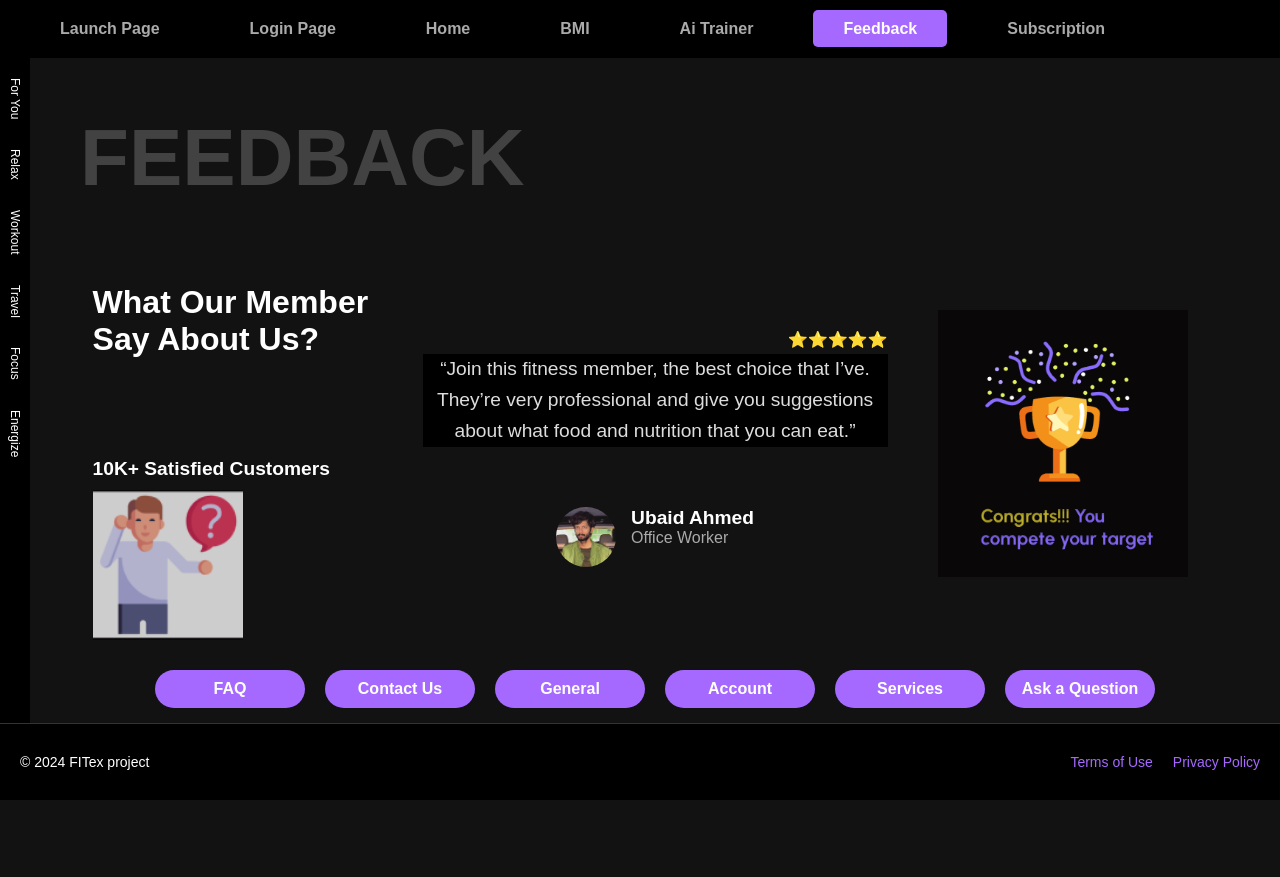
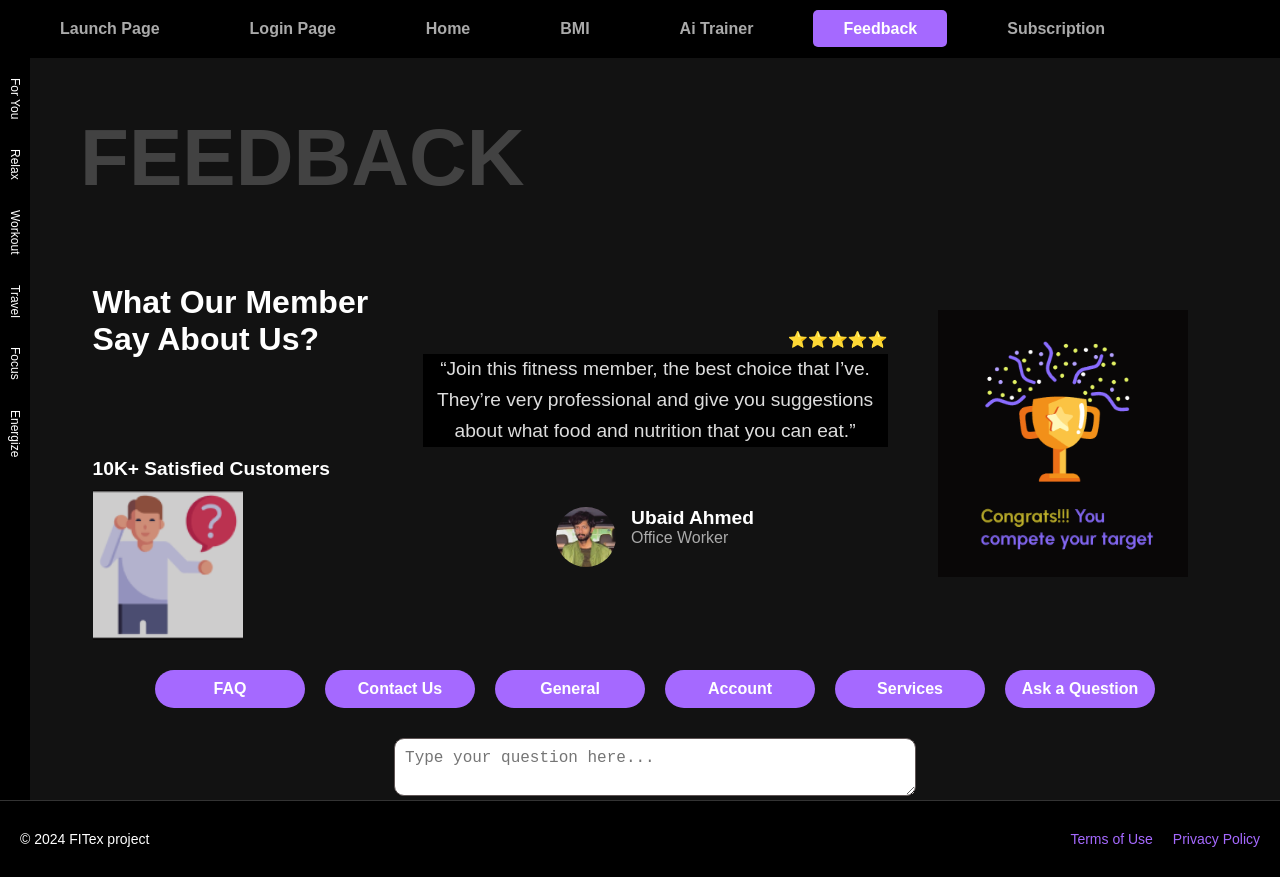
Before and after one commit to hassaanafzal-ha/FITex, a React (Create React App) app: page /feedback in a window 1280 px wide. Before the commit the page ends 800 px from the top, so only its background shows below. Built offline with nearby package versions, Linux system fonts and the light colour scheme.

Commit message:
Updated Feedback 'Ask a question'

```diff
--- a/src/components/Feedback.css
+++ b/src/components/Feedback.css
@@ -191,6 +191,42 @@
     background-color: #0056b3; /* Darker blue on hover */
 }
 
+/* Ask Question Section */
+.ask-question-container {
+    margin-top: 20px;
+    text-align: center;
+  }
+
+  .ask-question-container textarea {
+    width: 40%;
+    padding: 10px;
+    border-radius: 10px;
+    font-size: 1rem;
+    border: 1px solid #605656;
+    resize: vertical;
+  }
+
+  .submitted-question {
+    margin-top: 10px;
+    background-color: #9c46f8;
+    padding: 5px;
+    border-radius: 6px;
+    border: 1px solid #773bf7;
+    width: 60%;
+    text-align:center;
+  }
+
+  .submitted-question h3 {
+    font-size: 1.3rem;
+    font-weight: bold;
+  }
+
+  .submitted-question p {
+    font-size: 1.3rem;
+    color: #333;
+  }
+
+
 /* Media Queries for Responsiveness */
 @media screen and (max-width: 1024px) {
     .review-section-container {
--- a/src/components/Feedback.js
+++ b/src/components/Feedback.js
@@ -1,9 +1,24 @@
-import React from "react";
+import React, { useState } from "react";
 import "./Feedback.css";
 import reviewer from "./images/reviewer.jpg";
 import trophy from "../components/images/trophy.png";
 import statisfiedCustomers from "./images/statisfiedCustomers.png";
+
 const Feedback = () => {
+  const [question, setQuestion] = useState(""); // State to store the question input
+  const [submittedQuestion, setSubmittedQuestion] = useState(null); // State to store the submitted question
+
+  const handleQuestionChange = (e) => {
+    setQuestion(e.target.value); // Update question as user types
+  };
+
+  const handleQuestionSubmit = () => {
+    if (question.trim()) {
+      setSubmittedQuestion(question); // Set submitted question to display below
+      setQuestion(""); // Clear the input field after submission
+    }
+  };
+
   return (
     <div className="feedback-container">
       {/* Feedback Heading */}
@@ -44,8 +59,6 @@ const Feedback = () => {
         {/* Right Block: Trophy Section */}
         <div className="congrats-section">
           <img src={trophy} alt="Trophy" height="500" width="500" />
-          {/* <h4>Congrats!!!</h4>
-          <span>You complete your target</span> */}
         </div>
       </div>
 
@@ -56,8 +69,30 @@ const Feedback = () => {
         <button>General</button>
         <button>Account</button>
         <button>Services</button>
-        <button className="ask-question">Ask a Question</button>
+        <button
+          className="ask-question"
+          onClick={handleQuestionSubmit} // Submit question on click
+        >
+          Ask a Question
+        </button>
       </div>
+
+      {/* Input for Asking Question */}
+      <div className="ask-question-container">
+        <textarea
+          value={question}
+          onChange={handleQuestionChange} // Update question state on change
+          placeholder="Type your question here..."
+        />
+      </div>
+
+      {/* Display the Submitted Question */}
+      {submittedQuestion && (
+        <div className="submitted-question">
+          <h3>Your Question:</h3>
+          <p>{submittedQuestion}</p>
+        </div>
+      )}
     </div>
   );
 };
```
